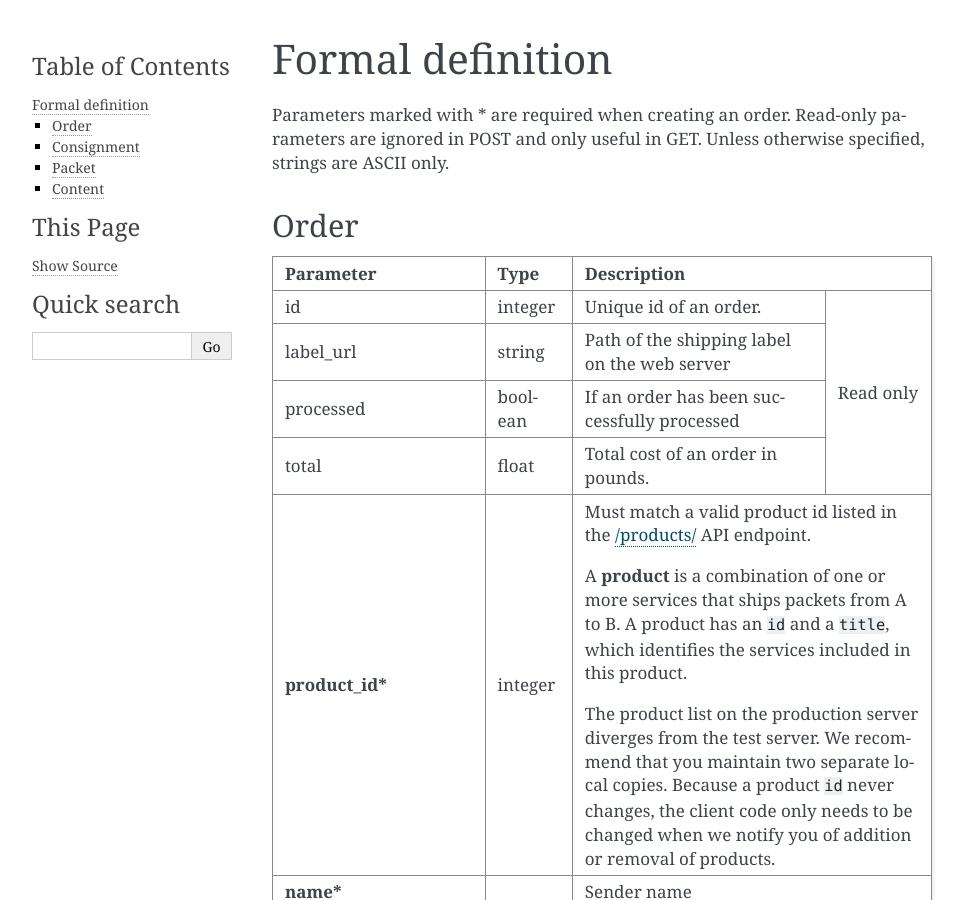
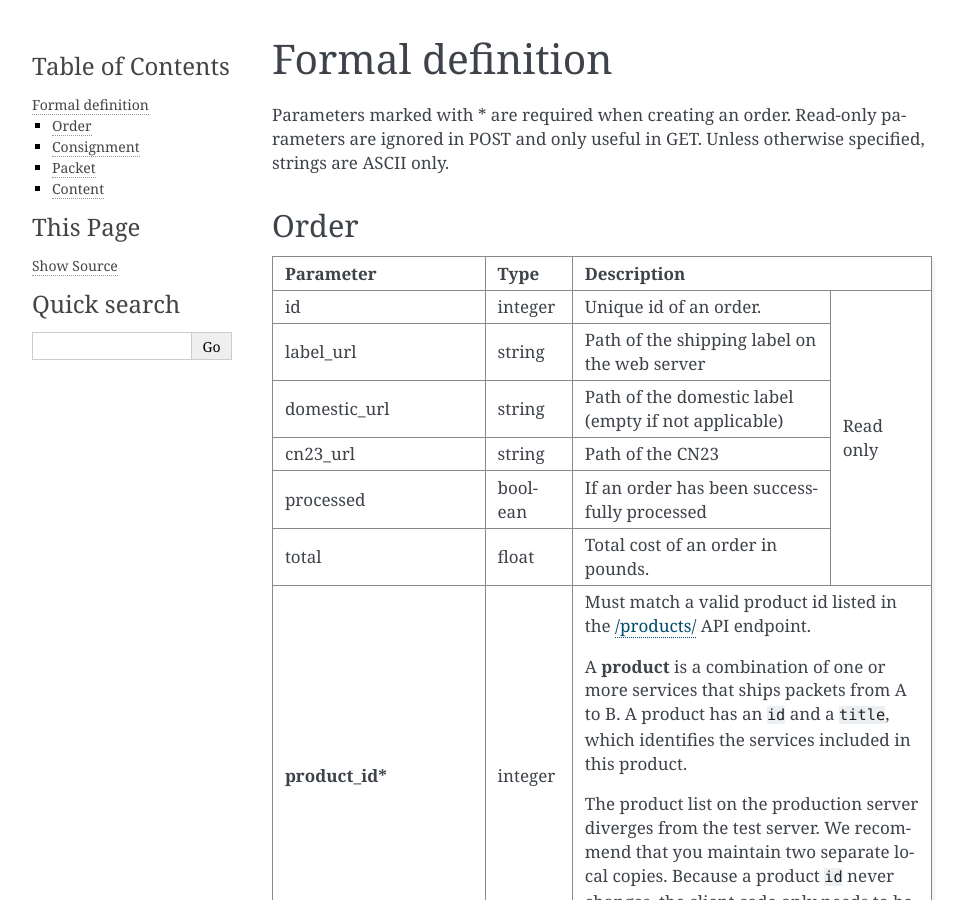
Before and after one commit to wh5a/sendchina, a Sphinx documentation site: the page built from docs/order.rst, in a window 1280 px wide and 900 px high. Shown: the whole window, without its empty margins (148-1112 px from the left). Built offline with Sphinx 7.4.7, drawn with Linux system fonts in a browser that asks for light colours.

Commit message:
Documentation on domestic_url and cn23_url

```diff
--- a/docs/order.rst
+++ b/docs/order.rst
@@ -15,6 +15,13 @@ Order
 +-----------------------+-------+-----------------------+                                            |
 |label_url              |string |Path of the shipping   |                                            |
 |                       |       |label on the web server|                                            |
++-----------------------+-------+-----------------------+                                            |
+|domestic_url           |string |Path of the domestic   |                                            |
+|                       |       |label                  |                                            |
+|                       |       |(empty if not          |                                            |
+|                       |       |applicable)            |                                            |
++-----------------------+-------+-----------------------+                                            |
+|cn23_url               |string |Path of the CN23       |                                            |
 +-----------------------+-------+-----------------------+                                            |
 |processed              |boolean|If an order has been   |                                            |
 |                       |       |successfully processed |                                            |
```
